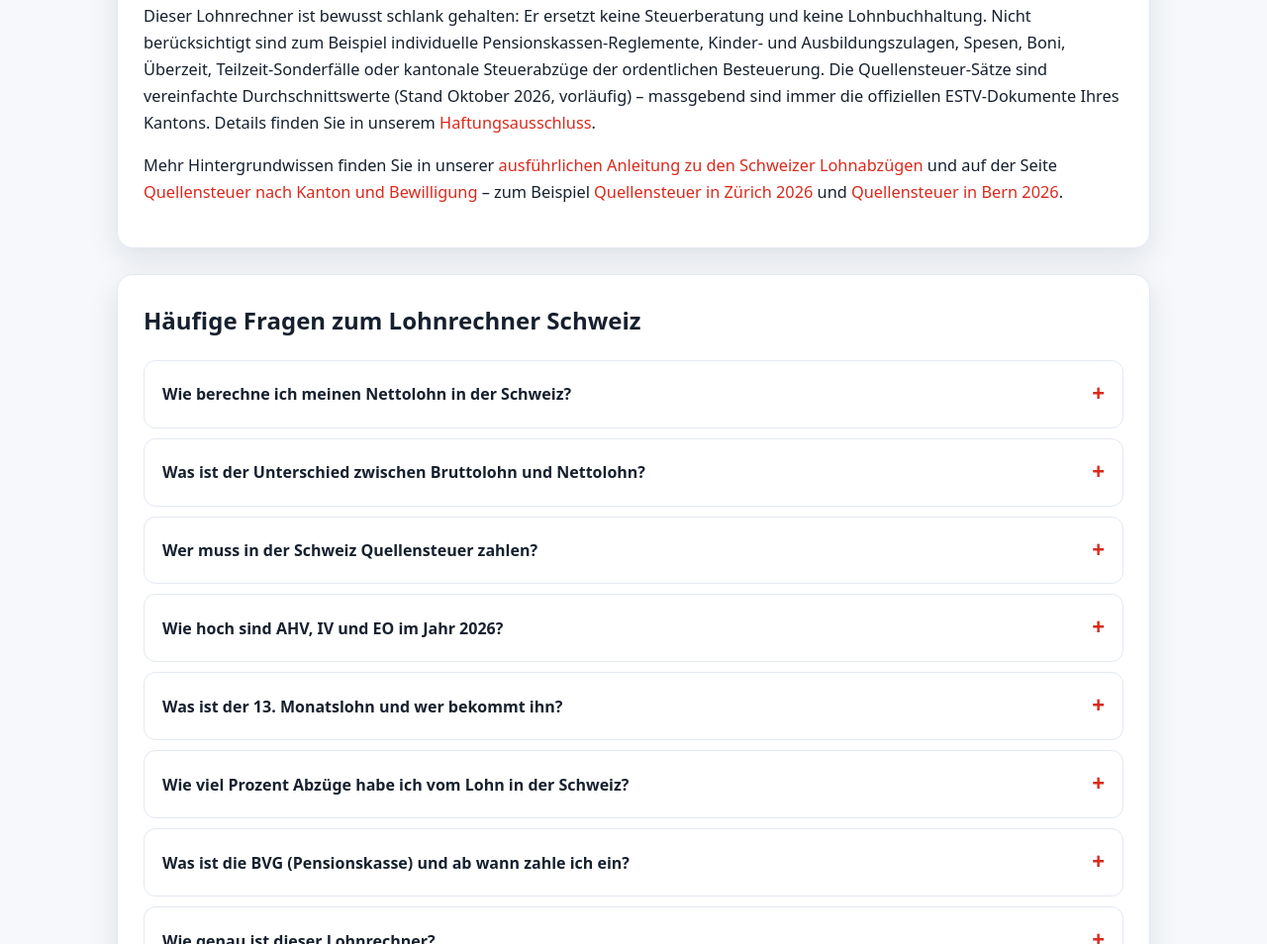
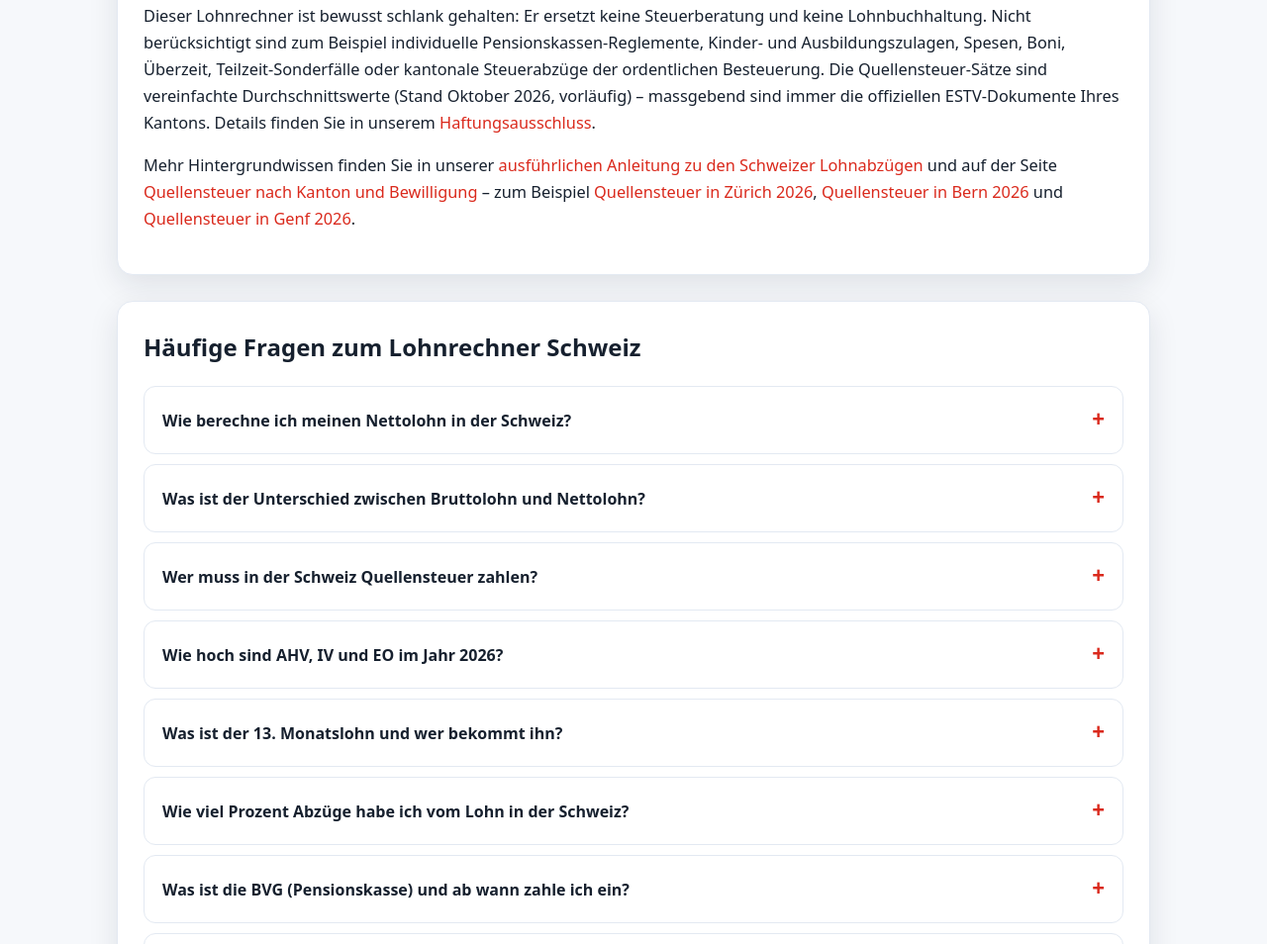
Before and after one commit to mirzacreative/lohnrechner-schweiz, a plain HTML site: page index.html in a window 1280 px wide. Shown: the part 2715-3669 px from the top of the page at 99% size. Drawn offline with Linux system fonts and the light colour scheme.

Commit message:
Add Quellensteuer Genf 2026 link to index.html

```diff
--- a/index.html
+++ b/index.html
@@ -214,7 +214,7 @@
 
     <h2>Vereinfachte Berechnung – was der Rechner nicht kann</h2>
     <p>Dieser Lohnrechner ist bewusst schlank gehalten: Er ersetzt keine Steuerberatung und keine Lohnbuchhaltung. Nicht berücksichtigt sind zum Beispiel individuelle Pensionskassen-Reglemente, Kinder- und Ausbildungszulagen, Spesen, Boni, Überzeit, Teilzeit-Sonderfälle oder kantonale Steuerabzüge der ordentlichen Besteuerung. Die Quellensteuer-Sätze sind vereinfachte Durchschnittswerte (Stand Oktober 2026, vorläufig) – massgebend sind immer die offiziellen ESTV-Dokumente Ihres Kantons. Details finden Sie in unserem <a href="haftungsausschluss.html">Haftungsausschluss</a>.</p>
-    <p>Mehr Hintergrundwissen finden Sie in unserer <a href="lohnrechner-schweiz-erklaert.html">ausführlichen Anleitung zu den Schweizer Lohnabzügen</a> und auf der Seite <a href="quellensteuer-kantone.html">Quellensteuer nach Kanton und Bewilligung</a> – zum Beispiel <a href="quellensteuer-zuerich-2026.html">Quellensteuer in Zürich 2026</a> und <a href="quellensteuer-bern-2026.html">Quellensteuer in Bern 2026</a>.</p>
+    <p>Mehr Hintergrundwissen finden Sie in unserer <a href="lohnrechner-schweiz-erklaert.html">ausführlichen Anleitung zu den Schweizer Lohnabzügen</a> und auf der Seite <a href="quellensteuer-kantone.html">Quellensteuer nach Kanton und Bewilligung</a> – zum Beispiel <a href="quellensteuer-zuerich-2026.html">Quellensteuer in Zürich 2026</a>, <a href="quellensteuer-bern-2026.html">Quellensteuer in Bern 2026</a> und <a href="quellensteuer-genf-2026.html">Quellensteuer in Genf 2026</a>.</p>
   </article>
 
   <!-- ============ FAQ ============ -->
```
